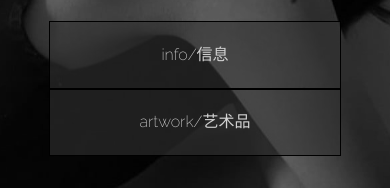
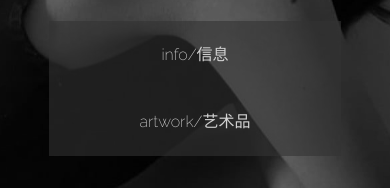
Before and after one commit to Stef612/linasite1, a website built with Parcel: page index.html in a window 390 px wide. Shown: the part 461-649 px from the top of the page. Built offline with nearby package versions, Linux system fonts and the light colour scheme.

Commit message:
3rd commit

```diff
--- a/css/main.css
+++ b/css/main.css
@@ -201,7 +201,7 @@ flex-direction: column;
 }.mainTitle{color: lightgray;font-size: 23px;margin-top:22.5vh;margin-bottom: 4.5vh;}
 .english{font-family: 'Raleway', sans-serif;}
 button{background-color: rgba(50, 50, 50, 0.6);margin-bottom: 4vh;height: 8vh;
-color:lightgray;width: 75vw;border-width: 1;border: 1px solid black;}
+color:lightgray;width: 75vw;border-width: 1;border: 0;}
 }
 
 /* Styles for medium screens */
```
